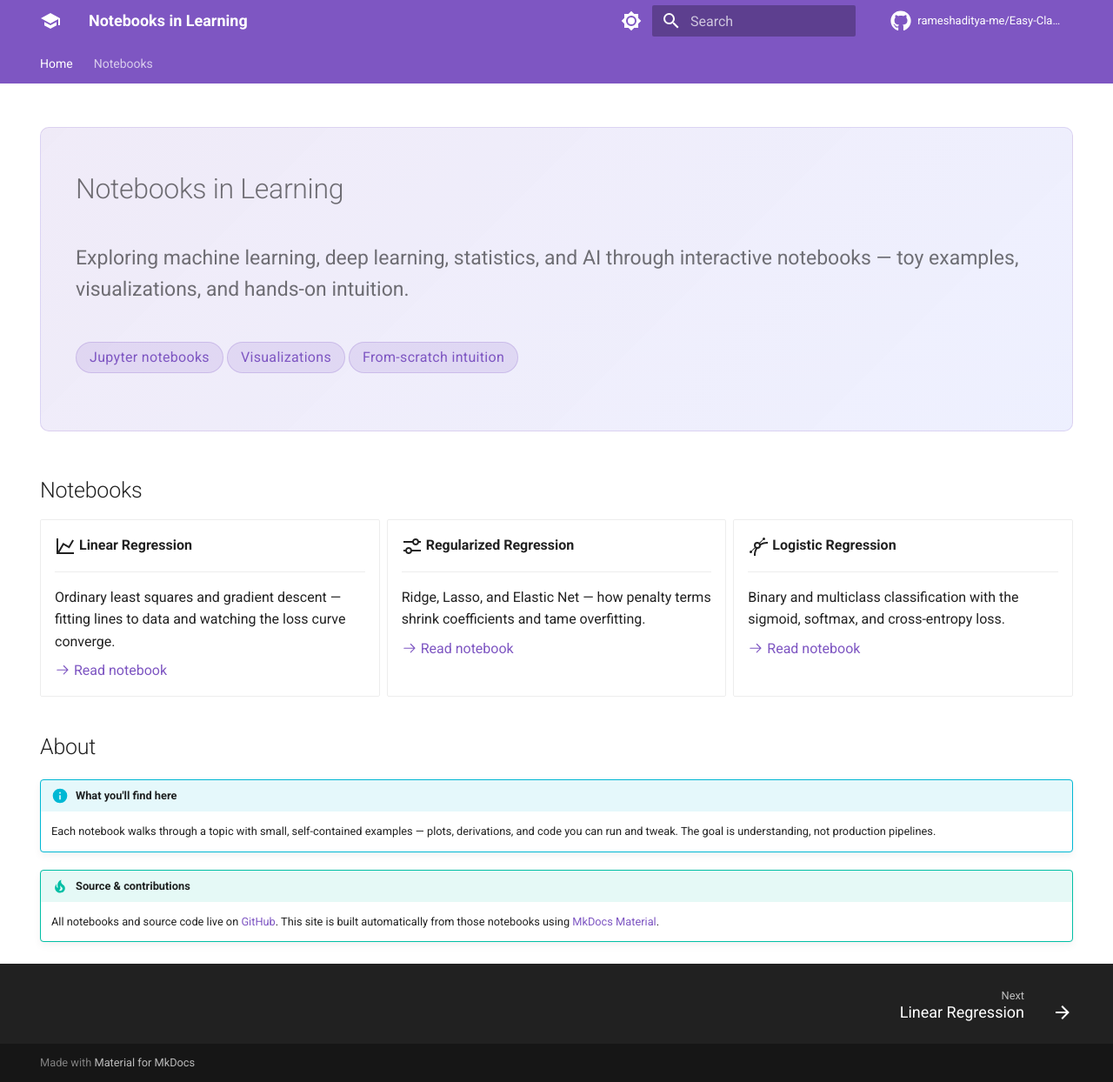
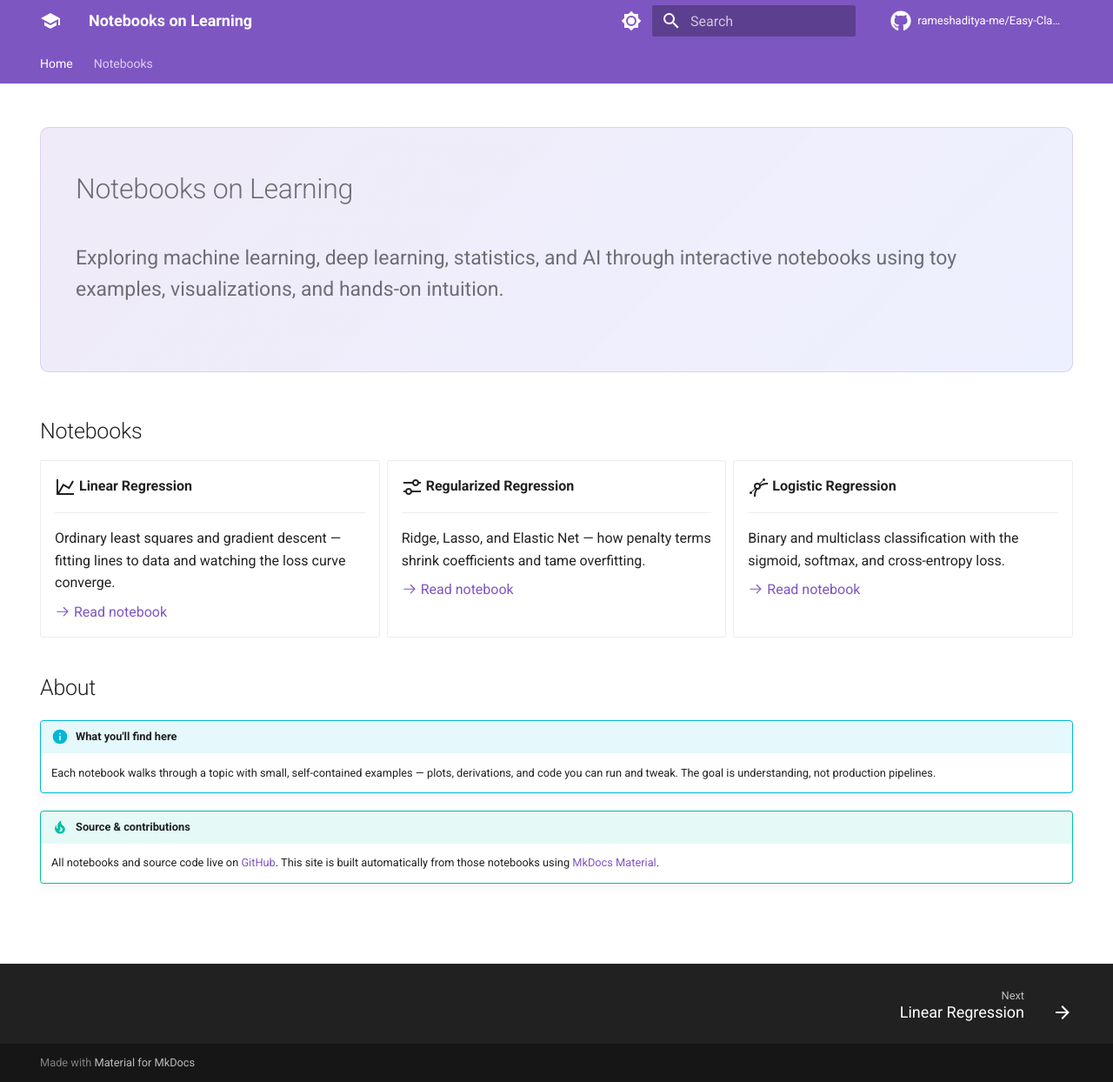
Before and after one commit to rameshaditya-me/Easy-Classical-ML-DL, an MkDocs documentation site: the page built from src/index.md, in a window 1280 px wide and 1244 px high. Shown: the whole window at 87% size. Built offline with MkDocs 1.6.1 and Material for MkDocs 9.7.7, drawn with Linux system fonts in a browser that asks for light colours; a script that is not in the unit is left out; comment, search, counter and statistics services are not loaded.

Commit message:
made some fixes.

```diff
--- a/mkdocs.yml
+++ b/mkdocs.yml
@@ -1,4 +1,4 @@
-site_name: Notebooks in Learning
+site_name: Notebooks on Learning
 site_url: https://rameshaditya-me.github.io/Easy-Classical-ML-DL/
 site_description: Interactive notebooks exploring ML, DL, statistics, and AI with toy examples and visualizations.
 repo_url: https://github.com/rameshaditya-me/Easy-Classical-ML-DL
--- a/src/index.md
+++ b/src/index.md
@@ -6,18 +6,13 @@ hide:
 
 <div class="hero" markdown>
 
-# Notebooks in Learning
+# Notebooks on Learning
 
 <p class="hero__tagline">
-Exploring machine learning, deep learning, statistics, and AI through interactive notebooks —
+Exploring machine learning, deep learning, statistics, and AI through interactive notebooks using
 toy examples, visualizations, and hands-on intuition.
 </p>
 
-<div class="hero__badges" markdown>
-<span class="hero__badge">Jupyter notebooks</span>
-<span class="hero__badge">Visualizations</span>
-<span class="hero__badge">From-scratch intuition</span>
-</div>
 
 </div>
 
```
